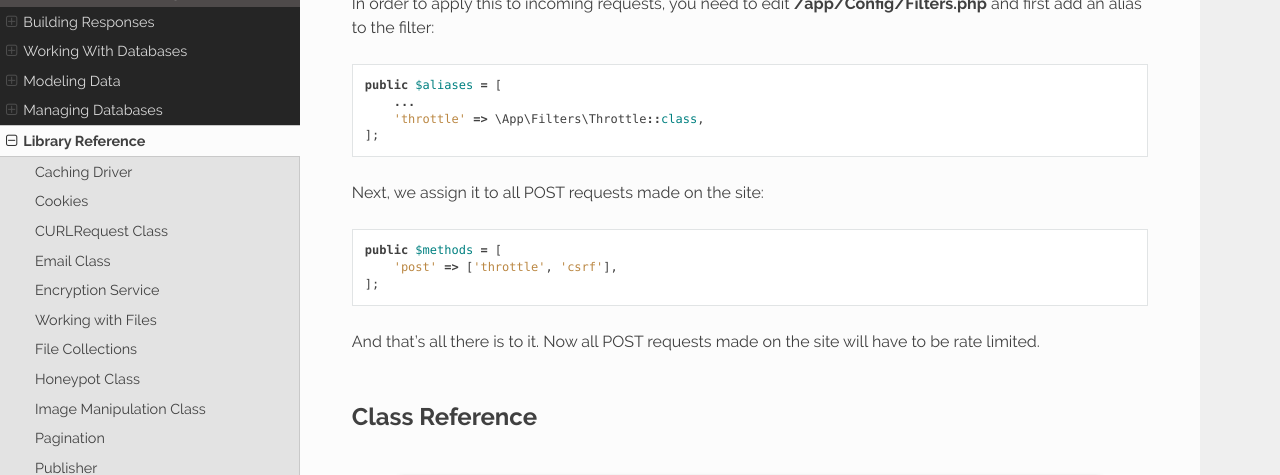
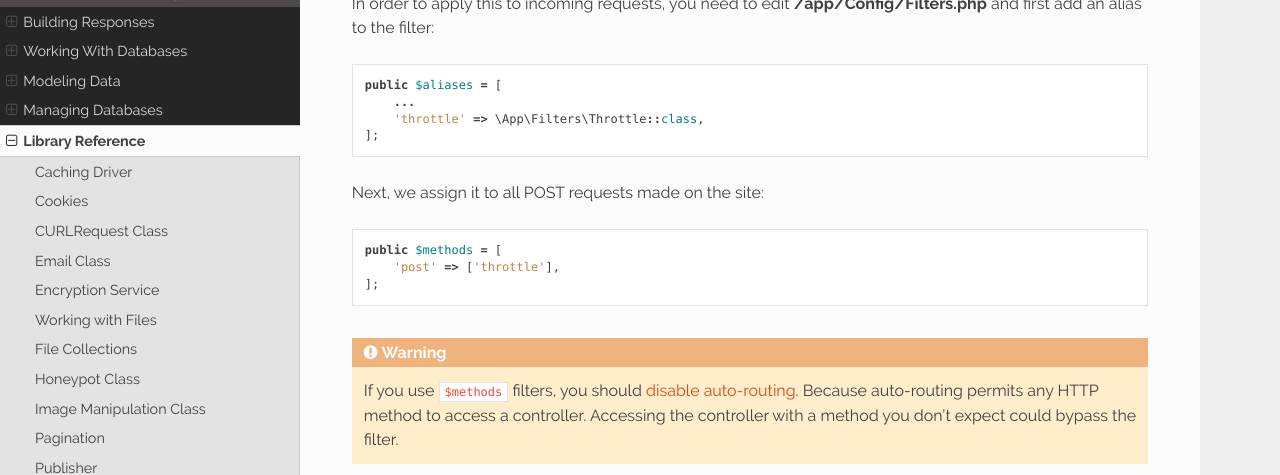
Before and after one commit to NEKOGET/ci4_user_guide_src, a Sphinx documentation site: the page built from source/libraries/throttler.rst, in a window 1280 px wide and 900 px high, scrolled down 2444 px, cut to the strip 0-475 px from the top of the window. Built offline with Sphinx 7.4.7 and the Read the Docs theme 2.0.0, drawn with Linux system fonts in a browser that asks for light colours.

Commit message:
docs: add warning about $method filters

```diff
--- a/source/incoming/filters.rst
+++ b/source/incoming/filters.rst
@@ -176,6 +176,10 @@ specify the method name in lowercase. It's value would be an array of filters to
 In addition to the standard HTTP methods, this also supports one special case: 'cli'. The 'cli' method would apply to
 all requests that were run from the command line.
 
+.. Warning:: If you use ``$methods`` filters, you should :ref:`disable auto-routing <use-defined-routes-only>`.
+    Because auto-routing permits any HTTP method to access a controller.
+    Accessing the controller with a method you don't expect could bypass the filter.
+
 $filters
 ========
 
--- a/source/installation/upgrade_415.rst
+++ b/source/installation/upgrade_415.rst
@@ -52,6 +52,10 @@ If you want the same behavior as the previous version, set the CSRF filter like
     ];
 
 Protecting **GET** method needs only when you use ``form_open()`` auto-generation of CSRF field.
+
+.. Warning:: In general, if you use ``$methods`` filters, you should :ref:`disable auto-routing <use-defined-routes-only>`.
+    Because auto-routing permits any HTTP method to access a controller.
+    Accessing the controller with a method you don't expect could bypass the filter.
 
 CURLRequest header change
 -------------------------
--- a/source/libraries/security.rst
+++ b/source/libraries/security.rst
@@ -129,6 +129,10 @@ It is also possible to enable the CSRF filter only for specific methods::
         'post' => ['csrf'],
     ];
 
+.. Warning:: If you use ``$methods`` filters, you should :ref:`disable auto-routing <use-defined-routes-only>`.
+    Because auto-routing permits any HTTP method to access a controller.
+    Accessing the controller with a method you don't expect could bypass the filter.
+
 HTML Forms
 ==========
 
--- a/source/libraries/throttler.rst
+++ b/source/libraries/throttler.rst
@@ -117,8 +117,12 @@ filter::
 Next, we assign it to all POST requests made on the site::
 
     public $methods = [
-        'post' => ['throttle', 'csrf'],
+        'post' => ['throttle'],
     ];
+
+.. Warning:: If you use ``$methods`` filters, you should :ref:`disable auto-routing <use-defined-routes-only>`.
+    Because auto-routing permits any HTTP method to access a controller.
+    Accessing the controller with a method you don't expect could bypass the filter.
 
 And that's all there is to it. Now all POST requests made on the site will have to be rate limited.
 
--- a/source/tutorial/create_news_items.rst
+++ b/source/tutorial/create_news_items.rst
@@ -19,6 +19,10 @@ Open the **app/Config/Filters.php** file and update the ``$methods`` property li
 
 It configures the CSRF filter to be enabled for all **POST** requests.
 You can read more about the CSRF protection in :doc:`Security </libraries/security>` library.
+
+.. Warning:: In general, if you use ``$methods`` filters, you should :ref:`disable auto-routing <use-defined-routes-only>`.
+    Because auto-routing permits any HTTP method to access a controller.
+    Accessing the controller with a method you don't expect could bypass the filter.
 
 Create a form
 -------------
```
